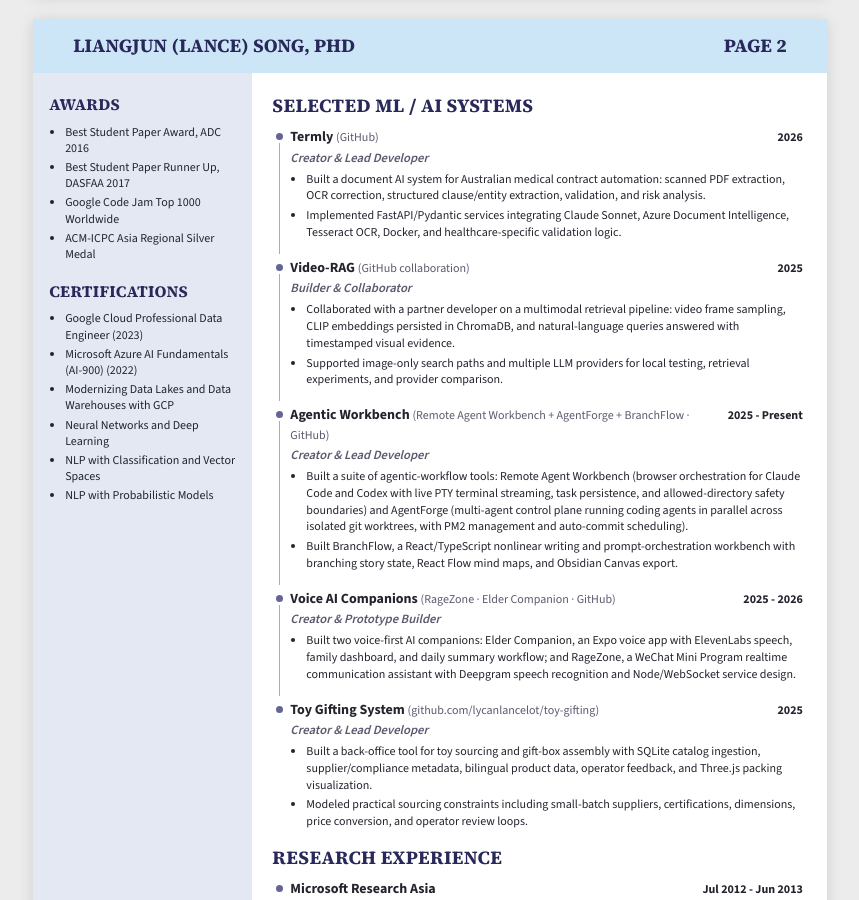
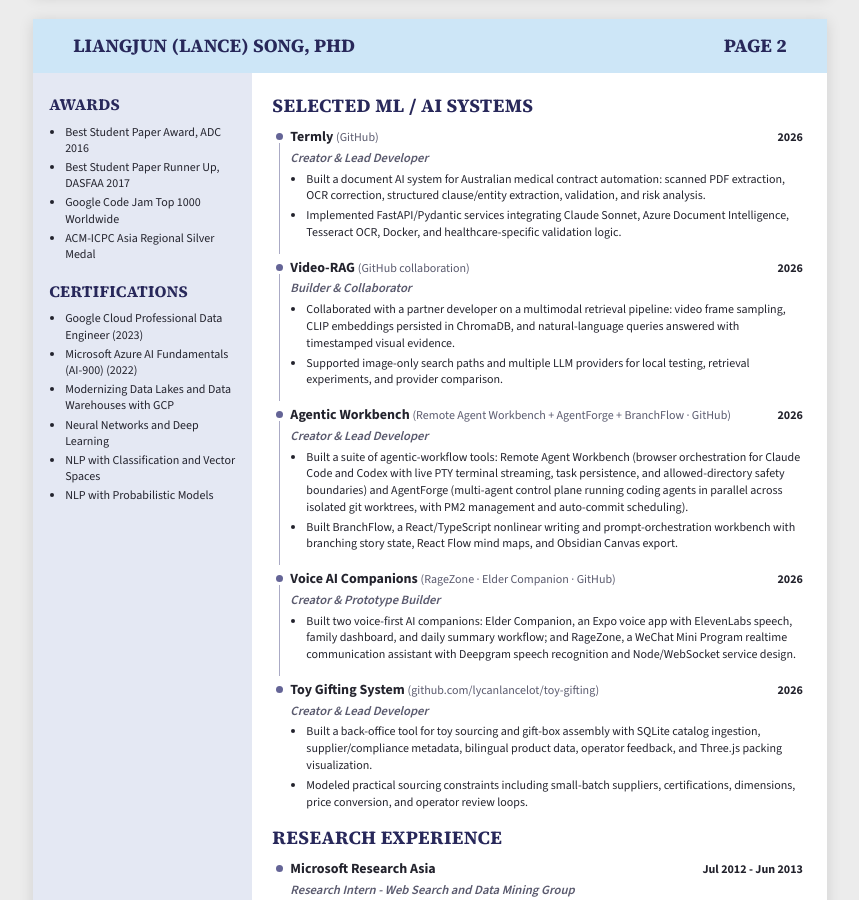
Before and after one commit to lycanlancelot/lycanlancelot.github.io, a Jekyll site: the page cv.html, which Jekyll copies as it is, in a window 1280 px wide and 900 px high, scrolled down 1571 px. Shown: the whole window, without its empty margins (210-1069 px from the left). Built offline with Jekyll 4.4.1, drawn with Linux system fonts in a browser that asks for light colours; some of the changed text lies outside the part shown.

Commit message:
fix: WiseTech end date Jun 2026, project years to 2026
- WiseTech Global: Apr 2025 - Jun 2026 on both CVs and homepage
  (homepage description switched to past tense)
- Selected ML/AI Systems: all five projects dated 2026

```diff
--- a/cv.html
+++ b/cv.html
@@ -411,7 +411,7 @@
         <div class="tl-entry">
           <div class="tl-head">
             <div class="company">WiseTech Global</div>
-            <div class="dates">Apr 2025 - Present</div>
+            <div class="dates">Apr 2025 - Jun 2026</div>
           </div>
           <div class="tl-role">AI Engineer - AI/ML Group</div>
           <ul>
@@ -545,7 +545,7 @@
         <div class="tl-entry">
           <div class="tl-head">
             <div class="company">Video-RAG <span class="muted-inline">(GitHub collaboration)</span></div>
-            <div class="dates">2025</div>
+            <div class="dates">2026</div>
           </div>
           <div class="tl-role">Builder &amp; Collaborator</div>
           <ul>
@@ -557,7 +557,7 @@
         <div class="tl-entry">
           <div class="tl-head">
             <div class="company">Agentic Workbench <span class="muted-inline">(Remote Agent Workbench + AgentForge + BranchFlow · GitHub)</span></div>
-            <div class="dates">2025 - Present</div>
+            <div class="dates">2026</div>
           </div>
           <div class="tl-role">Creator &amp; Lead Developer</div>
           <ul>
@@ -569,7 +569,7 @@
         <div class="tl-entry">
           <div class="tl-head">
             <div class="company">Voice AI Companions <span class="muted-inline">(RageZone · Elder Companion · GitHub)</span></div>
-            <div class="dates">2025 - 2026</div>
+            <div class="dates">2026</div>
           </div>
           <div class="tl-role">Creator &amp; Prototype Builder</div>
           <ul>
@@ -580,7 +580,7 @@
         <div class="tl-entry">
           <div class="tl-head">
             <div class="company">Toy Gifting System <span class="muted-inline">(github.com/lycanlancelot/toy-gifting)</span></div>
-            <div class="dates">2025</div>
+            <div class="dates">2026</div>
           </div>
           <div class="tl-role">Creator &amp; Lead Developer</div>
           <ul>
```
Also changed, not shown: cv-ds.html (+5 -5 lines), index.md (+2 -2 lines).
